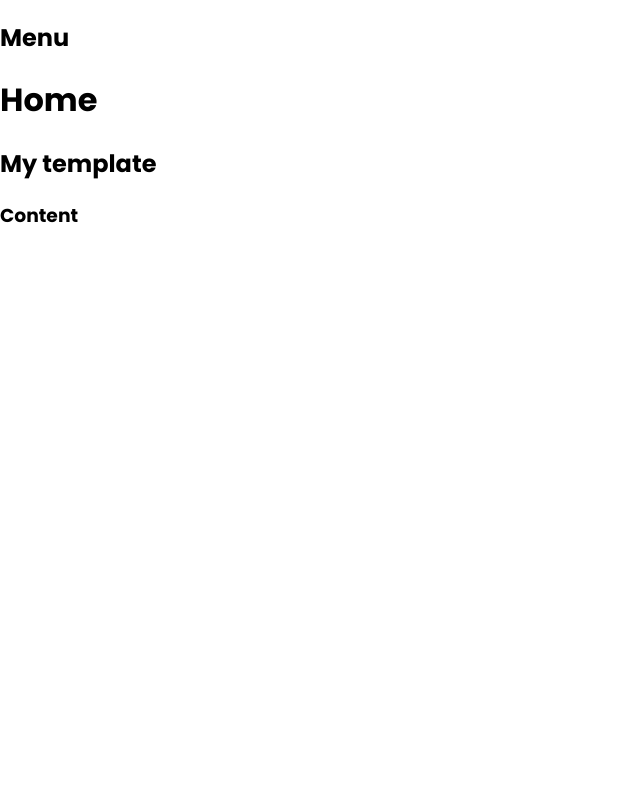
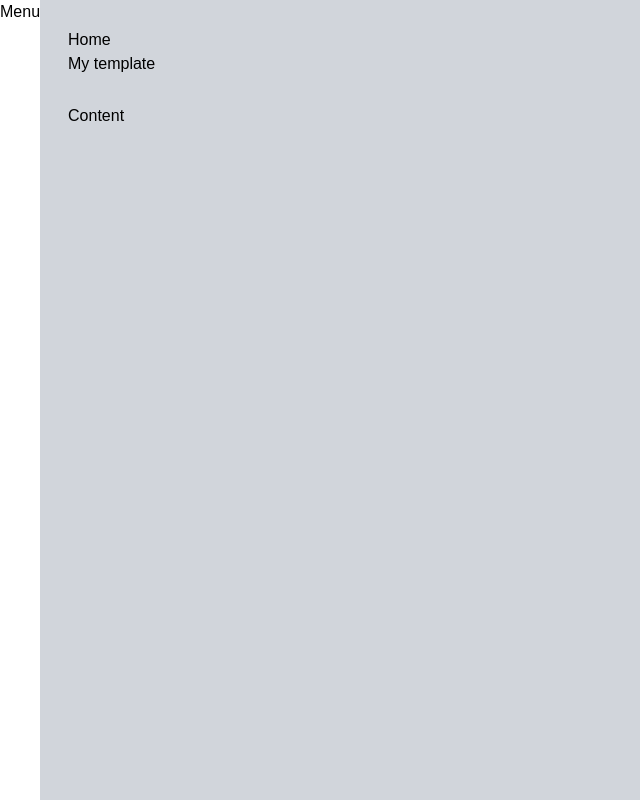
Before and after one commit to lexpierini/admin-template, a Next.js app: page / in a window 1280 px wide. Shown: the whole page, without its empty margins (0-640 px from the left). Built offline with nearby package versions, Linux system fonts and the light colour scheme.

Commit message:
Layout component

```diff
--- a/src/components/template/Layout.tsx
+++ b/src/components/template/Layout.tsx
@@ -11,12 +11,14 @@
 
 export default function Layout(props: LayoutProps) {
     return (
-        <div>
+        <div className={`flex h-screen w-screen`}>
             <SideMenu />
-            <Header title={props.title} subtitle={props.subtitle} />
-            <Content>
-                {props.children}
-            </Content>
+            <div className={`flex flex-col w-full p-7 bg-gray-300`}>
+                <Header title={props.title} subtitle={props.subtitle} />
+                <Content>
+                    {props.children}
+                </Content>
+            </div>
         </div>
     )
 }
--- a/src/styles/globals.css
+++ b/src/styles/globals.css
@@ -1,3 +1,6 @@
+@tailwind base;
+@tailwind components;
+@tailwind utilities;
 @import url('https://fonts.googleapis.com/css2?family=Poppins:wght@100;200;300;400;500;600;700;800;900&display=swap');
 
 html,
```
Also changed, not shown: tailwind.config.ts (line endings or trailing spaces).
